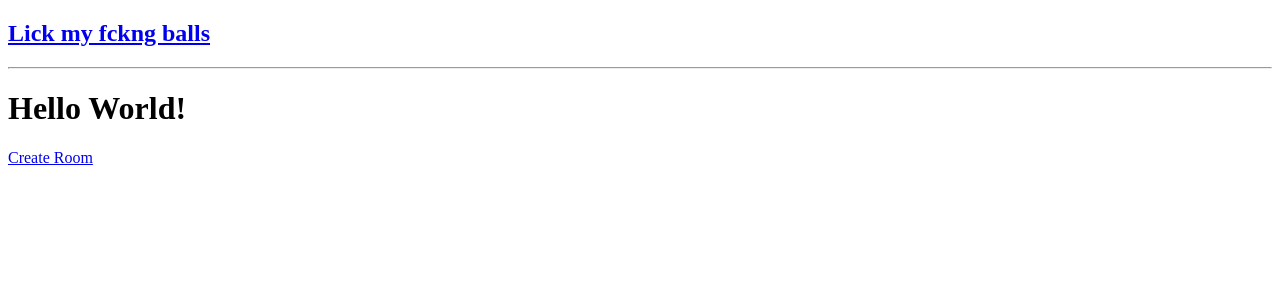
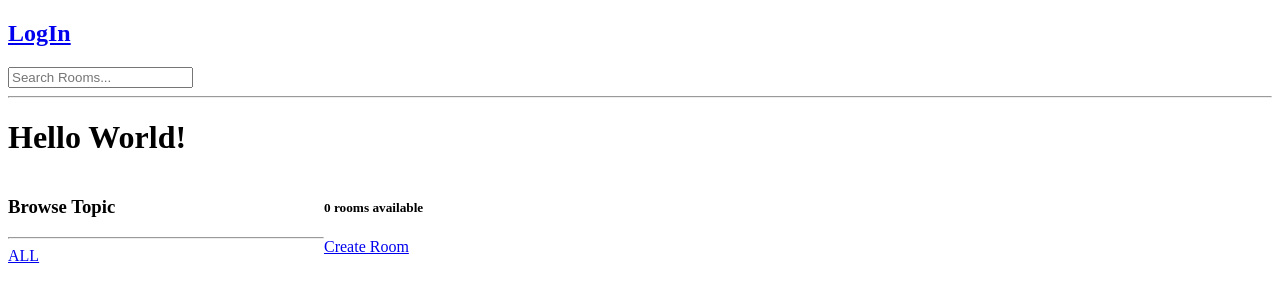
Before and after one commit to Vladyslav-Davydenko/StudyBud, a Django app: page / in a window 1280 px wide. Shown: the top 302 px of the page. Run offline with Django 4.2, Linux system fonts and the light colour scheme; data that the repository does not hold is empty.

Commit message:
SideBar + SearchBar + Cleaning

```diff
--- a/base/templates/base/delete_room.html
+++ b/base/templates/base/delete_room.html
@@ -4,9 +4,9 @@
 
 <form method="POST" action="">
     {% csrf_token %}
-    <p>Are you sure you want to delete "{{room.name}}"?</p>
+    <p>Are you sure you want to delete "{{room}}"?</p>
 
-    <a href="{% url 'home' %}">Go Back</a>
+    <a href="{{request.META.HTTP_REFERER}}">Go Back</a>
     <input type="submit" value="Confirm" />
 </form>
 
--- a/base/templates/base/home.html
+++ b/base/templates/base/home.html
@@ -4,7 +4,34 @@
 
 <h1>Hello World!</h1>
 
+<style>
+    .home-container{
+        display: grid;
+        grid-template-columns: 1fr 3fr;
+    }
+</style>
+
+
+
+<div class="home-container">
+
     <div>
+        <h3>Browse Topic</h3>
+        <hr>
+
+        <div>
+            <a href="{% url 'home' %}">ALL</a>
+        </div>
+
+        {% for topic in topics %}
+            <div>
+                <a href="{% url 'home' %}?q={{topic.name}}">{{topic.name}}</a>
+            </div>
+        {% endfor %}
+    </div>
+
+    <div>
+        <h5>{{rooms_count}} room{{rooms_count|pluralize:"s"}} available</h5>
 
         <a href="{% url 'create-room' %}">Create Room</a>
 
@@ -20,4 +47,5 @@
         </div>
         {% endfor %}
     </div>
+</div>
 {% endblock %}
--- a/base/views.py
+++ b/base/views.py
@@ -1,5 +1,6 @@
 from django.shortcuts import render, redirect
-from .models import Room
+from django.db.models import Q
+from .models import Room, Topic
 from .forms import RoomForm
 
 # rooms = [
@@ -9,8 +10,16 @@ from .forms import RoomForm
 # ]
 
 def home(request):
-    rooms = Room.objects.all()
-    context = {"rooms": rooms}
+    q = request.GET.get('q') if request.GET.get('q') != None else ''
+    rooms = Room.objects.filter(
+        Q(topic__name__icontains=q) |
+        Q(name__icontains=q) |
+        Q(description__icontains=q)
+        )
+
+    rooms_count = rooms.count()
+    topics = Topic.objects.all()
+    context = {"rooms": rooms, "topics": topics, "rooms_count": rooms_count}
     return render(request, "base/home.html", context)
 
 
@@ -18,6 +27,7 @@ def room(request, pk):
     room = Room.objects.get(id=pk)
     context = {"room": room}
     return render(request, "base/room.html", context)
+
 
 def createRoom(request):
     form = RoomForm()
@@ -30,6 +40,7 @@ def createRoom(request):
 
     context = {"form": form}
     return render(request, "base/room_form.html", context)
+
 
 def updateRoom(request, pk):
     room = Room.objects.get(id=pk)
@@ -44,6 +55,7 @@ def updateRoom(request, pk):
     context = {"form": form}
     return render(request, "base/room_form.html", context)
 
+
 def deleteRoom(request, pk):
     room = Room.objects.get(id=pk)
     if request.method == "POST":
--- a/templates/navbar.html
+++ b/templates/navbar.html
@@ -1,2 +1,7 @@
-<a href="https://www.youtube.com/watch?v=ZZ5LpwO-An4&t=55s"><h2>Lick my fckng balls</h2></a>
+<a href="https://www.youtube.com/watch?v=ZZ5LpwO-An4&t=55s"><h2>LogIn</h2></a>
+
+<form method-"GET" action-"(% uri 'home' %}",>
+<input type-"text" name="q" placeholder="Search Rooms..."/>
+</form>
+
 <hr>
```
Lines whose indentation alone changed are shown as unchanged.
